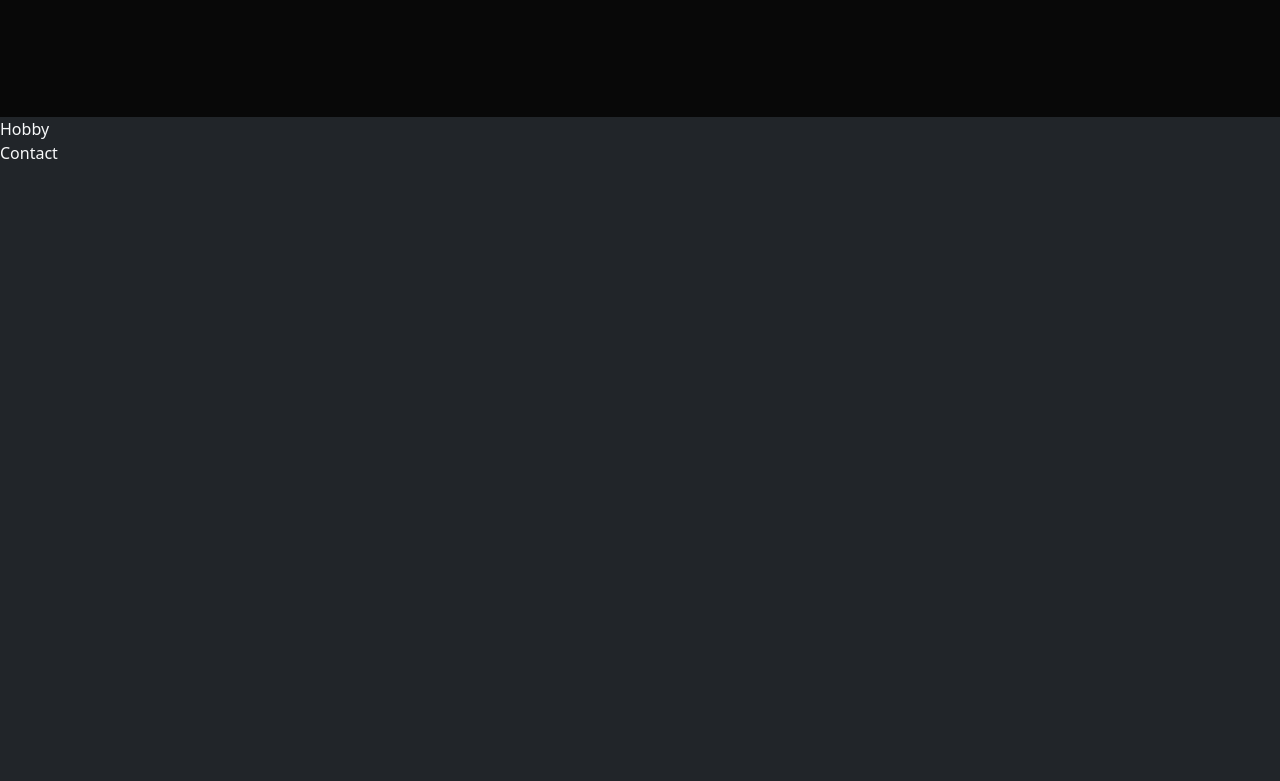
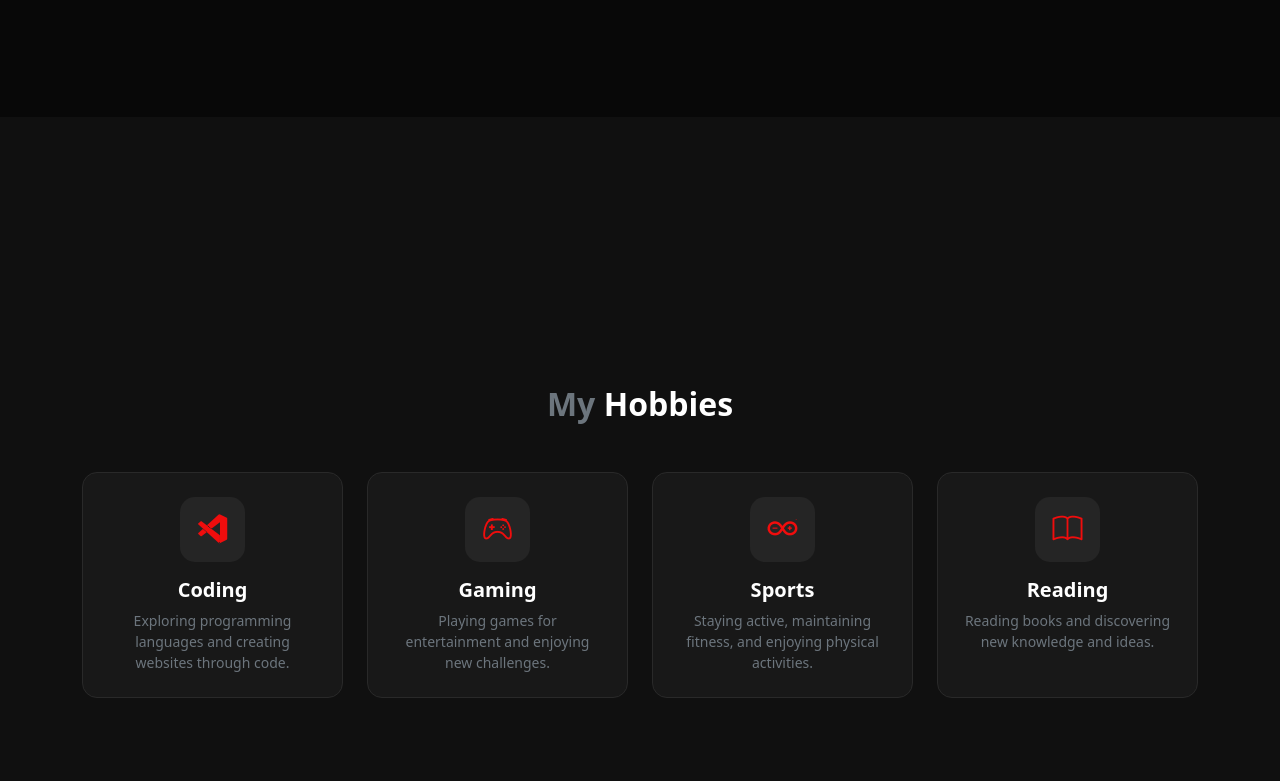
Before and after one commit to luckycde/luckycde.github.io, a plain HTML site: page index.html in a window 1280 px wide. Shown: the part 2119-2900 px from the top of the page. Before the commit the page ends 2284 px from the top, so only its background shows below. Drawn offline with nearby package versions, Linux system fonts and the light colour scheme.

Commit message:
menambahkan halaman Hobby

```diff
--- a/index.html
+++ b/index.html
@@ -171,8 +171,6 @@
 
     <section id="skills" class="skills">
         <div class="container">
-
-            <!-- Title -->
             <div class="text-center mt-5 mb-sm-5 mb-lg-5">
                 <h2 class="text-secondary fw-bold">
                     My <span class="text-white">Skills</span>
@@ -183,16 +181,13 @@
             </div>
 
             <div class="row g-3 ">
-                <!-- Technical Skills -->
                 <div class="col-lg-6">
                     <div class="skills-card h-100 p-3">
-
                         <h5 class="text-white mb-3">
-                            <i class="bi bi-code-slash text-info me-2"></i>
+                            <i class="bi bi-code-slash text-secondary me-2"></i>
                             Technical Skills
                         </h5>
 
-                        <!-- HTML -->
                         <div class="skill-item">
                             <div class="d-flex justify-content-between mb-1 ">
                                 <i class="devicon-html5-plain colored fs-5"></i>
@@ -205,7 +200,6 @@
                             </div>
                         </div>
 
-                        <!-- CSS -->
                         <div class="skill-item">
                             <div class="d-flex justify-content-between mb-1">
                                 <i class="devicon-css3-plain colored fs-5"></i>
@@ -218,7 +212,6 @@
                             </div>
                         </div>
 
-                        <!-- Bootstrap -->
                         <div class="skill-item">
                             <div class="d-flex justify-content-between mb-1">
                                 <i class="devicon-bootstrap-plain colored fs-5"></i>
@@ -231,7 +224,6 @@
                             </div>
                         </div>
 
-                        <!-- PHP -->
                         <div class="skill-item">
                             <div class="d-flex justify-content-between mb-1">
                                 <i class="devicon-php-plain colored fs-5"></i>
@@ -244,7 +236,6 @@
                             </div>
                         </div>
 
-                        <!-- Java -->
                         <div class="skill-item">
                             <div class="d-flex justify-content-between mb-1">
                                 <i class="devicon-java-plain colored fs-5"></i>
@@ -257,7 +248,6 @@
                             </div>
                         </div>
 
-                        <!-- Python -->
                         <div class="skill-item mb-0">
                             <div class="d-flex justify-content-between mb-1">
                                 <i class="devicon-python-plain  fs-5"></i>
@@ -273,17 +263,13 @@
                     </div>
                 </div>
 
-                <!-- Right Column -->
                 <div class="col-lg-6">
                     <div class="d-flex flex-column gap-3 h-100">
-
-                        <!-- Non-Technical Skills -->
                         <div class="skills-card p-3">
                             <h5 class="text-white mb-3">
-                                <i class="bi bi-person-check text-info me-2"></i>
+                                <i class="bi bi-person-check text-secondary me-2"></i>
                                 Non-Technical Skills
                             </h5>
-
                             <div class="d-flex flex-wrap gap-2">
                                 <span class="badge bg-secondary p-2">Communication</span>
                                 <span class="badge bg-secondary p-2">Teamwork</span>
@@ -294,10 +280,9 @@
                             </div>
                         </div>
 
-                        <!-- Language Skills -->
                         <div class="skills-card p-3 flex-grow-1">
                             <h5 class="text-white mb-3">
-                                <i class="bi bi-translate text-info me-2"></i>
+                                <i class="bi bi-translate text-secondary me-2"></i>
                                 Language Skills
                             </h5>
 
@@ -333,8 +318,86 @@
                                     </span>
                                 </div>
                             </div>
+                        </div>
+                    </div>
+                </div>
+            </div>
+        </div>
+    </section>
 
+
+    <section id="hobby" class="hobby">
+        <div class="container">
+
+            <div class="text-center mt-5 mb-sm-5 mb-lg-5">
+                <h2 class="text-secondary fw-bold ">
+                    My <span class="text-white">Hobbies</span>
+                </h2>
+            </div>
+
+            <div class="row g-4 ">
+
+                <!-- Coding -->
+                <div class="col-12 col-sm-6 col-lg-3">
+                    <div class="hobby-card h-100 text-center p-4">
+                        <div class="hobby-icon">
+                            <i class="devicon-vscode-plain"></i>
                         </div>
+
+                        <h5 class="text-white fw-bold mt-3">Coding</h5>
+
+                        <p class="text-secondary small mb-0">
+                            Exploring programming languages and
+                            creating websites through code.
+                        </p>
+                    </div>
+                </div>
+
+                <!-- Gaming -->
+                <div class="col-12 col-sm-6 col-lg-3">
+                    <div class="hobby-card h-100 text-center p-4">
+                        <div class="hobby-icon">
+                            <i class="bi bi-controller"></i>
+                        </div>
+
+                        <h5 class="text-white fw-bold mt-3">Gaming</h5>
+
+                        <p class="text-secondary small mb-0">
+                            Playing games for entertainment
+                            and enjoying new challenges.
+                        </p>
+                    </div>
+                </div>
+
+                <!-- Sports -->
+                <div class="col-12 col-sm-6 col-lg-3">
+                    <div class="hobby-card h-100 text-center p-4">
+                        <div class="hobby-icon">
+                            <i class="devicon-arduino-plain"></i>
+                        </div>
+
+                        <h5 class="text-white fw-bold mt-3">Sports</h5>
+
+                        <p class="text-secondary small mb-0">
+                            Staying active, maintaining fitness,
+                            and enjoying physical activities.
+                        </p>
+                    </div>
+                </div>
+
+                <!-- Reading -->
+                <div class="col-12 col-sm-6 col-lg-3">
+                    <div class="hobby-card h-100 text-center p-4">
+                        <div class="hobby-icon">
+                            <i class="bi bi-book"></i>
+                        </div>
+
+                        <h5 class="text-white fw-bold mt-3">Reading</h5>
+
+                        <p class="text-secondary small mb-0">
+                            Reading books and discovering
+                            new knowledge and ideas.
+                        </p>
                     </div>
                 </div>
 
@@ -342,7 +405,7 @@
         </div>
     </section>
 
-    <section id="hobby" class="hobby">Hobby</section>
+
     <section id="contact" class="contact">Contact</section>
 
     <script src="https://cdn.jsdelivr.net/npm/@popperjs/core@2.11.8/dist/umd/popper.min.js"
--- a/style.css
+++ b/style.css
@@ -47,6 +47,10 @@
         min-height: 100vh;
         padding: 80px 0 40px;
     }
+
+    .hobby {
+        padding: 80px 0 40px;
+    }
 }
 
 @media (max-width: 576px) {
@@ -91,8 +95,9 @@
 }
 
 .about-card:hover {
-    background: rgba(255,255,255,0.1);
-    transform: translateY(-4px);
+    transform: translateY(-8px);
+    border-color: #f00d0d;
+    box-shadow: 0 8px 25px rgba(240, 13, 13, 0.1);
 }
 
 .about-card i {
@@ -136,3 +141,41 @@
     border-radius: 8px;
     padding: 10px 12px;
 }
+
+
+.hobby {
+    background-color: #101010;
+    min-height: 100vh;
+    display: flex;
+    align-items: center;
+    padding: 80px 0;
+}
+
+.hobby-card {
+    background-color: #181818;
+    border: 1px solid #292929;
+    border-radius: 15px;
+    transition: all 0.3s ease;
+}
+
+.hobby-card:hover {
+    transform: translateY(-8px);
+    border-color: #f00d0d;
+    box-shadow: 0 8px 25px rgba(240, 13, 13, 0.1);
+}
+
+.hobby-icon {
+    width: 65px;
+    height: 65px;
+    background-color: #252525;
+    border-radius: 15px;
+    display: flex;
+    align-items: center;
+    justify-content: center;
+    margin: auto;
+}
+
+.hobby-icon i {
+    font-size: 30px;
+    color: #f00d0d;
+}
```
